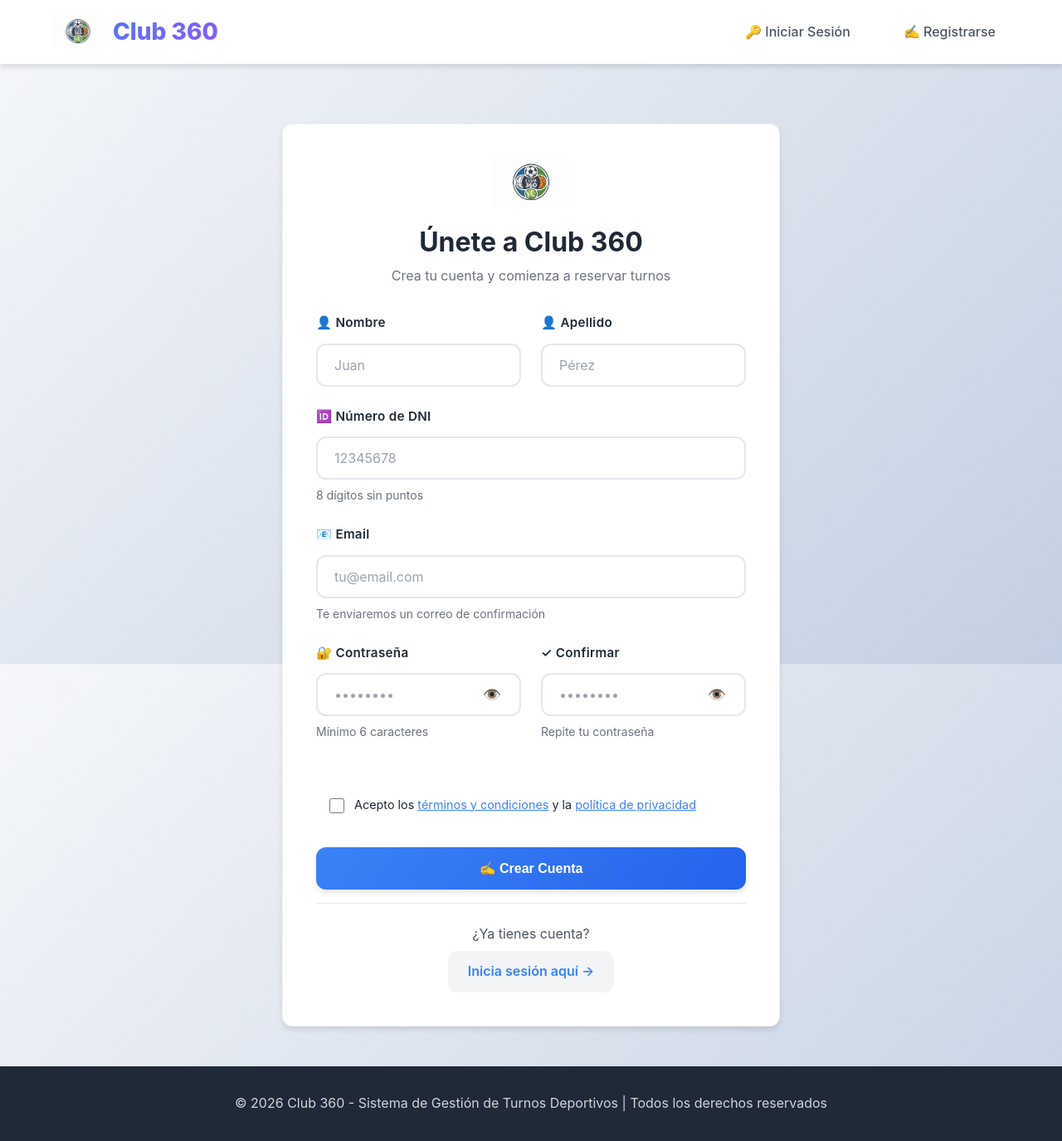
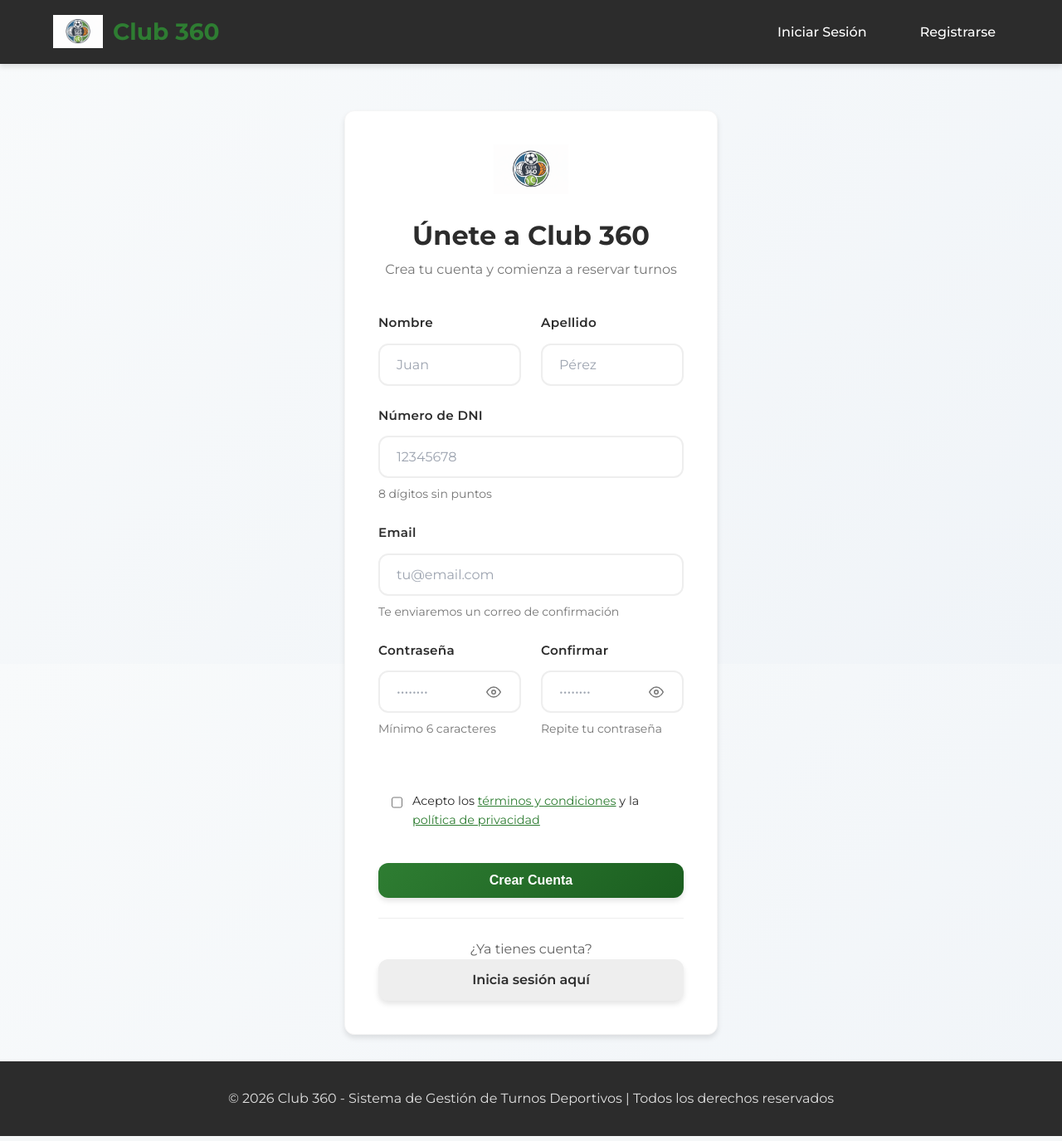
Before and after one commit to SantiTose/Club360, a Flask app: page /auth/register in a window 1280 px wide. Shown: the whole page at 83% size. Run offline with Flask 3, Linux system fonts and the light colour scheme.

Commit message:
Modern minimalist design with subtle gradient background
- Changed background from pure white to subtle gradient (f8fafb → f0f4f8)
- Updated feature cards with refined shadows (green tint)
- Enhanced hero section shadow for better depth
- Added white backgrounds to sections for clean separation
- Improved contrast and visual hierarchy
- Maintains full SRS+PGP palette compliance

Co-authored-by: Copilot <223556219+Copilot@users.noreply.github.com>

```diff
--- a/statics/css/style.css
+++ b/statics/css/style.css
@@ -1,23 +1,26 @@
+/* Google Fonts - Montserrat */
+@import url('https://fonts.googleapis.com/css2?family=Montserrat:wght@400;500;600;700&display=swap');
+
 /* ================================
    GLOBAL STYLES & VARIABLES
    ================================ */
 
 :root {
-    --primary: #3b82f6;
-    --primary-dark: #2563eb;
-    --primary-light: #60a5fa;
-    --secondary: #8b5cf6;
-    --accent: #ec4899;
-    --success: #10b981;
-    --warning: #f59e0b;
-    --danger: #ef4444;
-    --dark: #1f2937;
-    --gray-100: #f3f4f6;
-    --gray-200: #e5e7eb;
-    --gray-300: #d1d5db;
-    --gray-400: #9ca3af;
-    --gray-500: #6b7280;
-    --gray-600: #4b5563;
+    --primary: #2e7d32;
+    --primary-dark: #1b5e20;
+    --primary-light: #66bb6a;
+    --secondary: #004d73;
+    --accent: #ff9800;
+    --success: #2e7d32;
+    --warning: #ff9800;
+    --danger: #c62828;
+    --dark: #2c2c2c;
+    --gray-100: #f5f5f5;
+    --gray-200: #eeeeee;
+    --gray-300: #e0e0e0;
+    --gray-400: #9e9e9e;
+    --gray-500: #757575;
+    --gray-600: #616161;
     --white: #ffffff;
     --shadow-sm: 0 1px 2px rgba(0, 0, 0, 0.05);
     --shadow-md: 0 4px 6px rgba(0, 0, 0, 0.1);
@@ -35,16 +38,15 @@
 
 html, body {
     height: 100%;
+    background: linear-gradient(135deg, #f8fafb 0%, #f0f4f8 100%);
 }
 
 body {
-    font-family: -apple-system, BlinkMacSystemFont, 'Segoe UI', 'Roboto', 'Oxygen',
-                 'Ubuntu', 'Cantarell', 'Fira Sans', 'Droid Sans', 'Helvetica Neue',
-                 sans-serif;
+    font-family: 'Montserrat', -apple-system, BlinkMacSystemFont, 'Segoe UI', 'Roboto', sans-serif;
     font-size: 16px;
     line-height: 1.6;
     color: var(--dark);
-    background: linear-gradient(135deg, #f5f7fa 0%, #c3cfe2 100%);
+    background: linear-gradient(135deg, #f8fafb 0%, #f0f4f8 100%);
     min-height: 100vh;
     display: flex;
     flex-direction: column;
@@ -119,7 +122,7 @@ a:hover {
    ================================ */
 
 .navbar {
-    background: var(--white);
+    background: var(--dark);
     box-shadow: var(--shadow-md);
     position: sticky;
     top: 0;
@@ -136,11 +139,12 @@ a:hover {
 .navbar-brand a {
     font-size: 1.75rem;
     font-weight: 800;
-    background: linear-gradient(135deg, var(--primary) 0%, var(--secondary) 100%);
-    -webkit-background-clip: text;
-    -webkit-text-fill-color: transparent;
-    background-clip: text;
+    color: var(--primary);
     transition: var(--transition);
+}
+
+.navbar-brand a:hover {
+    color: var(--primary-light);
 }
 
 .navbar-brand a:hover {
@@ -156,15 +160,15 @@ a:hover {
 
 .navbar-menu li a {
     font-weight: 500;
-    color: var(--gray-600);
+    color: var(--white);
     padding: 0.5rem 1rem;
     border-radius: var(--radius);
     transition: var(--transition);
 }
 
 .navbar-menu li a:hover {
-    color: var(--primary);
-    background: var(--gray-100);
+    color: var(--primary-light);
+    background: rgba(46, 125, 50, 0.1);
 }
 
 .user-menu {
@@ -636,12 +648,45 @@ select.form-control {
     gap: 1.5rem;
 }
 
-@media (max-width: 600px) {
-    .form-group-row,
-    .form-row {
-        grid-template-columns: 1fr;
-        gap: 1rem;
-    }
+/* Auth Page Container - Full screen centered */
+.auth-page-container {
+    display: flex;
+    align-items: center;
+    justify-content: center;
+    min-height: 100vh;
+    padding: 2rem 1rem;
+}
+
+.auth-form-wrapper {
+    width: 100%;
+    max-width: 450px;
+    animation: slideInUp 0.5s ease;
+}
+
+/* Auth Divider */
+.auth-divider {
+    text-align: center;
+    border-top: 1px solid var(--gray-200);
+    padding-top: 1.5rem;
+    margin-top: 1.5rem;
+}
+
+.auth-divider p {
+    margin-bottom: 1rem;
+}
+
+/* Link Subtle */
+.link-subtle {
+    color: var(--primary);
+    font-size: 0.95rem;
+    text-decoration: none;
+    transition: var(--transition);
+    border-bottom: 1px solid transparent;
+}
+
+.link-subtle:hover {
+    color: var(--primary-dark);
+    border-bottom-color: var(--primary-dark);
 }
 
 /* ================================
--- a/templates/auth/register.html
+++ b/templates/auth/register.html
@@ -3,10 +3,10 @@
 {% block title %}Registro - Club 360{% endblock %}
 
 {% block content %}
-<div style="max-width: 600px; margin: 3rem auto;">
-    <div class="form-container">
-        <div style="text-align: center; margin-bottom: 2rem;">
-            <img src="{{ url_for('static', filename='images/logo.png') }}" alt="Club 360" style="height: 60px; width: auto; margin-bottom: 1rem;">
+<div class="auth-page-container">
+    <div class="form-container auth-form-wrapper">
+        <div style="text-align: center; margin-bottom: 2.5rem;">
+            <img src="{{ url_for('static', filename='images/logo.png') }}" alt="Club 360" style="height: 60px; width: auto; margin-bottom: 1.5rem;">
             <h1 class="form-title">Únete a Club 360</h1>
             <p class="form-subtitle">Crea tu cuenta y comienza a reservar turnos</p>
         </div>
@@ -15,7 +15,7 @@
             <!-- Nombre y Apellido en una fila -->
             <div class="form-group-row">
                 <div class="form-group">
-                    <label for="nombre" class="form-label">👤 Nombre</label>
+                    <label for="nombre" class="form-label">Nombre</label>
                     <input
                         type="text"
                         id="nombre"
@@ -31,7 +31,7 @@
                 </div>
 
                 <div class="form-group">
-                    <label for="apellido" class="form-label">👤 Apellido</label>
+                    <label for="apellido" class="form-label">Apellido</label>
                     <input
                         type="text"
                         id="apellido"
@@ -49,7 +49,7 @@
 
             <!-- DNI -->
             <div class="form-group">
-                <label for="dni" class="form-label">🆔 Número de DNI</label>
+                <label for="dni" class="form-label">Número de DNI</label>
                 <input
                     type="text"
                     id="dni"
@@ -69,7 +69,7 @@
 
             <!-- Email -->
             <div class="form-group">
-                <label for="email" class="form-label">📧 Email</label>
+                <label for="email" class="form-label">Email</label>
                 <input
                     type="email"
                     id="email"
@@ -90,7 +90,7 @@
             <!-- Contraseña y Confirmación en una fila -->
             <div class="form-group-row">
                 <div class="form-group">
-                    <label for="password" class="form-label">🔐 Contraseña</label>
+                    <label for="password" class="form-label">Contraseña</label>
                     <div class="password-input-group">
                         <input
                             type="password"
@@ -103,7 +103,10 @@
                             oninput="validatePasswords()"
                         >
                         <button type="button" class="password-toggle" onclick="togglePassword('password')">
-                            <span class="eye-icon">👁️</span>
+                            <svg class="eye-icon" width="18" height="18" viewBox="0 0 24 24" fill="none" stroke="currentColor" stroke-width="2">
+                                <path d="M1 12s4-8 11-8 11 8 11 8-4 8-11 8-11-8-11-8z"></path>
+                                <circle cx="12" cy="12" r="3"></circle>
+                            </svg>
                         </button>
                     </div>
                     {% if field_errors.get('password') %}
@@ -114,7 +117,7 @@
                 </div>
 
                 <div class="form-group">
-                    <label for="password_confirm" class="form-label">✓ Confirmar</label>
+                    <label for="password_confirm" class="form-label">Confirmar</label>
                     <div class="password-input-group">
                         <input
                             type="password"
@@ -127,7 +130,10 @@
                             oninput="validatePasswords()"
                         >
                         <button type="button" class="password-toggle" onclick="togglePassword('password_confirm')">
-                            <span class="eye-icon">👁️</span>
+                            <svg class="eye-icon" width="18" height="18" viewBox="0 0 24 24" fill="none" stroke="currentColor" stroke-width="2">
+                                <path d="M1 12s4-8 11-8 11 8 11 8-4 8-11 8-11-8-11-8z"></path>
+                                <circle cx="12" cy="12" r="3"></circle>
+                            </svg>
                         </button>
                     </div>
                     {% if field_errors.get('password_confirm') %}
@@ -147,25 +153,19 @@
                 </label>
             </div>
 
-            <button type="submit" class="btn btn-primary btn-block" style="padding: 1rem; margin-bottom: 1rem; font-size: 1rem; font-weight: 600;">
-                ✍️ Crear Cuenta
+            <button type="submit" class="btn btn-primary btn-block">
+                Crear Cuenta
             </button>
         </form>
 
-        <div style="text-align: center; border-top: 1px solid var(--gray-200); padding-top: 1.5rem;">
-            <p style="margin: 0 0 0.5rem 0; color: var(--gray-600);">¿Ya tienes cuenta?</p>
-            <a href="{{ url_for('auth.login') }}" style="display: inline-block; padding: 0.75rem 1.5rem; background: var(--gray-100); color: var(--primary); border-radius: var(--radius); font-weight: 600; transition: var(--transition);">
-                Inicia sesión aquí →
+        <div class="auth-divider">
+            <p style="margin: 0; color: var(--gray-600);">¿Ya tienes cuenta?</p>
+            <a href="{{ url_for('auth.login') }}" class="btn btn-secondary btn-block">
+                Inicia sesión aquí
             </a>
         </div>
     </div>
 </div>
-
-<style>
-    .auth-form {
-        animation: slideInUp 0.5s ease;
-    }
-</style>
 
 <script>
 function togglePassword(fieldId) {
@@ -174,10 +174,8 @@ function togglePassword(fieldId) {
 
     if (input.type === 'password') {
         input.type = 'text';
-        button.querySelector('.eye-icon').textContent = '🙈';
     } else {
         input.type = 'password';
-        button.querySelector('.eye-icon').textContent = '👁️';
     }
 }
 
@@ -192,7 +190,7 @@ function validatePasswords() {
         if (password === passwordConfirm) {
             errorElement.style.display = 'none';
             matchText.style.display = 'block';
-            matchText.textContent = '✓ Las contraseñas coinciden';
+            matchText.textContent = 'Las contraseñas coinciden';
             matchText.style.color = '#10b981';
             submitBtn.disabled = false;
         } else {
@@ -209,7 +207,6 @@ function validatePasswords() {
     }
 }
 
-// Validar al cargar la página
 document.addEventListener('DOMContentLoaded', function() {
     const form = document.querySelector('.auth-form');
     form.addEventListener('submit', function(e) {
--- a/templates/base.html
+++ b/templates/base.html
@@ -19,17 +19,17 @@
             </div>
             <ul class="navbar-menu">
                 {% if current_user.is_authenticated %}
-                    <li><a href="{{ url_for('dashboard') }}">📊 Dashboard</a></li>
-                    <li><a href="{{ url_for('turnos.ver_turnos_disponibles') }}">📅 Mis Turnos</a></li>
-                    <li><a href="{{ url_for('pagos.ver_deuda') }}">💳 Pagos</a></li>
-                    <li><a href="{{ url_for('suspensiones.solicitar_alta_suspension') }}">⚠️ Suspensiones</a></li>
+                    <li><a href="{{ url_for('dashboard') }}">Dashboard</a></li>
+                    <li><a href="{{ url_for('turnos.ver_turnos_disponibles') }}">Mis Turnos</a></li>
+                    <li><a href="{{ url_for('pagos.ver_deuda') }}">Pagos</a></li>
+                    <li><a href="{{ url_for('suspensiones.solicitar_alta_suspension') }}">Suspensiones</a></li>
                     <li class="user-menu">
-                        <span>👤 {{ current_user.nombre }} {{ current_user.apellido }}</span>
+                        <span>{{ current_user.nombre }} {{ current_user.apellido }}</span>
                         <a href="{{ url_for('auth.logout') }}" class="logout">Salir</a>
                     </li>
                 {% else %}
-                    <li><a href="{{ url_for('auth.login') }}">🔑 Iniciar Sesión</a></li>
-                    <li><a href="{{ url_for('auth.register') }}">✍️ Registrarse</a></li>
+                    <li><a href="{{ url_for('auth.login') }}">Iniciar Sesión</a></li>
+                    <li><a href="{{ url_for('auth.register') }}">Registrarse</a></li>
                 {% endif %}
             </ul>
         </div>
```
Also changed, not shown: other parts of statics/css/style.css (+19 -10 lines), templates/auth/login.html (+18 -37 lines), templates/dashboard.html (+31 -17 lines), templates/index.html (+32 -15 lines).
